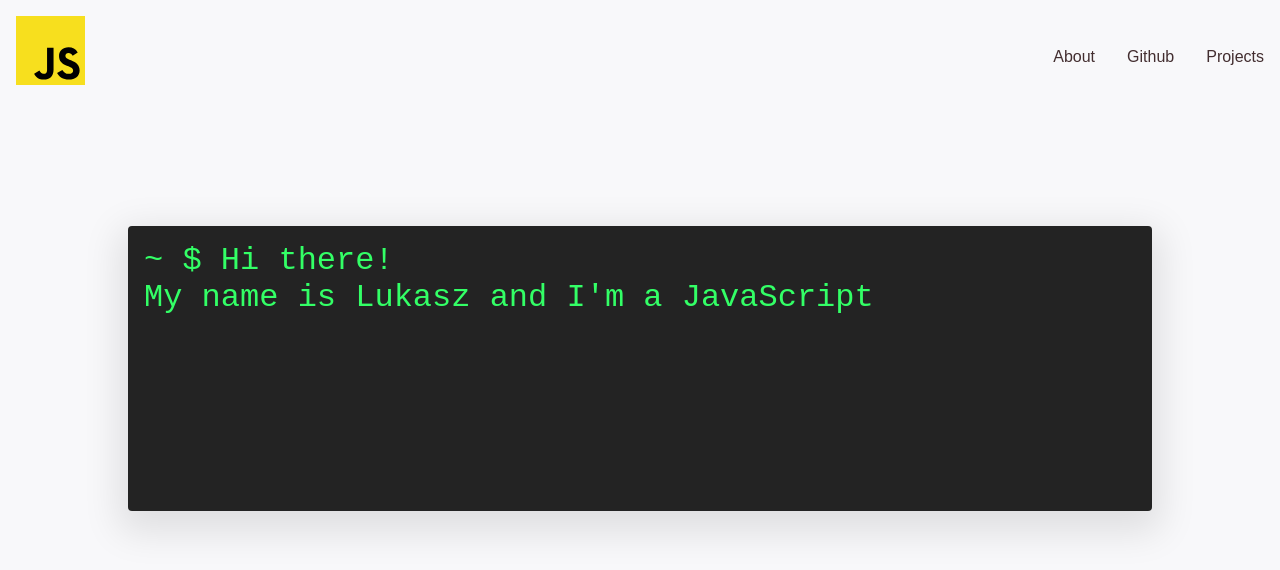
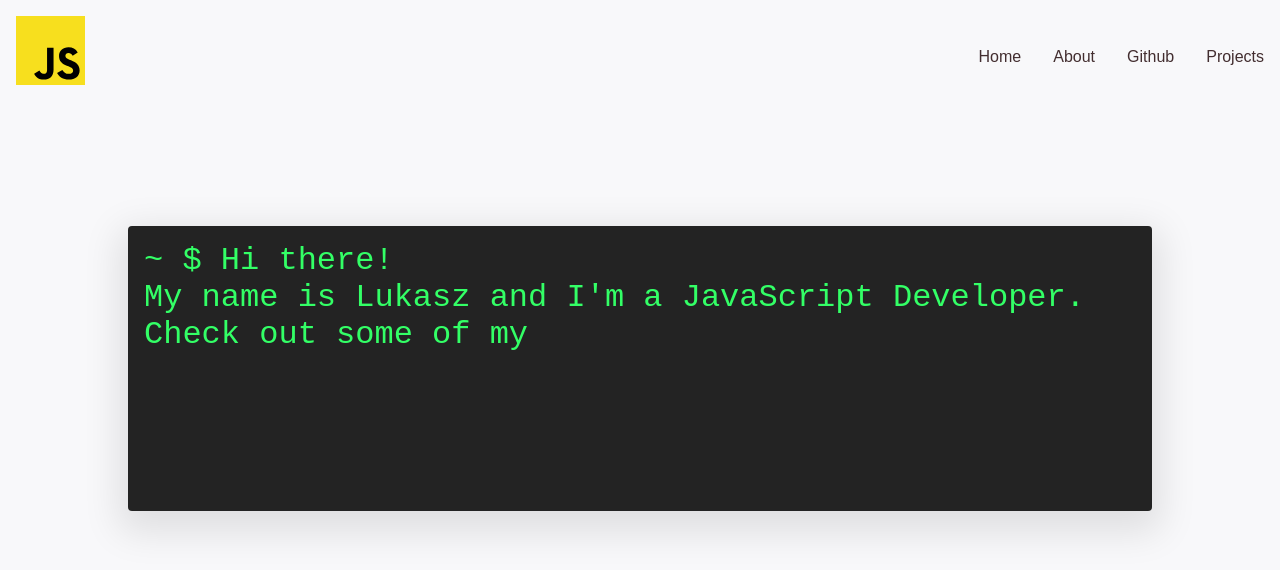
Before and after one commit to kapicaluk/homepage, a React (Create React App) app: page / in a window 1280 px wide. Shown: the top 570 px of the page. Built offline with nearby package versions, Linux system fonts and the light colour scheme.

Commit message:
typewriter effect in react

```diff
--- /dev/null
+++ b/src/About.js
@@ -0,0 +1,11 @@
+import React, { Component } from "react";
+import Typing from "react-typing-animation";
+class About extends Component {
+  render() {
+    return <div>
+      <h1>Abouuut</h1>
+      </div>;
+  }
+}
+
+export default About;
--- a/src/App.css
+++ b/src/App.css
@@ -1,9 +1,8 @@
-/* nav specialized to landing page */
 
 .logo {
   background: url('./assets/logo.svg') no-repeat;
   background-size: contain;
-  margin: -1rem -15px -3px 1rem
+  margin: -1rem -15px -3px 1rem;
 }
 
 nav {
--- a/src/App.js
+++ b/src/App.js
@@ -1,34 +1,25 @@
 import React, { Component } from "react";
 import "./App.css";
+import Home from "./Home"
+import Projects from './Projects'
+import About from './About'
+import {BrowserRouter as Router, Route, Switch  } from "react-router-dom";
 import Navigation from "./Navigation";
 
 class App extends Component {
   render() {
-    let i = 0;
-    let txt = ` Hi there!
-    My name is Lukasz and I'm a JavaScript Developer.
-
-    Check out some of my projects.  `;
-    let speed = 60;
-
-    function typeItOut() {
-      if (i < txt.length) {
-        document.getElementsByClassName("demo")[0].innerHTML += txt.charAt(i);
-        i++;
-        setTimeout(typeItOut, speed);
-      }
-    }
-    setTimeout(typeItOut, 1800);
-
-    return <div>
-        <Navigation />
-        <div className="hero" />
-        <div className="hero__terminal">
-          <pre>
-            <code className="shell-session demo">~ $</code>
-          </pre>
-        </div>
-      </div>;
+    return(
+      <Router>
+      <div>
+      <Navigation />
+      <Switch>
+      <Route exact path="/" component={Home}></Route>
+      <Route path="/about" component={About}></Route>
+      <Route exact path="/projects" componen={Projects}></Route>
+      </Switch>
+      </div>
+      </Router>
+    )
   }
 }
 
--- /dev/null
+++ b/src/Home.js
@@ -0,0 +1,56 @@
+import React, { Component } from "react";
+import "./App.css";
+import Navigation from "./Navigation";
+
+class Home extends Component {
+  constructor(props) {
+    super(props);
+    this.state = {
+      text: ` Hi there!
+    My name is Lukasz and I'm a JavaScript Developer.
+    Check out some of my projects.  `,
+      textDisplay: ""
+    };
+    this.displayTextLength = 0;
+    this.typing = this.typing.bind(this);
+  }
+
+  componentDidMount() {
+    setTimeout(this.typing, 500);
+  }
+
+  typing() {
+    //text that is currently being typed
+    let textToType = this.state.text;
+    //typed text that will be displayed
+    let textDisplay = textToType.substr(0, this.displayTextLength++);
+
+    //set the textDisplay state
+    this.setState({ textDisplay });
+
+    //if all of the textToType hasn't displayed, keep typing
+    if (this.displayTextLength < textToType.length + 1) {
+      this.typeTimeout = setTimeout(this.typing, 50);
+    } else {
+      this.displayTextLength = textToType.length;
+      this.setState({ displayText: textToType });
+    }
+  }
+  render() {
+    const { textDisplay } = this.state;
+
+    return (
+      <div>
+        <div className="hero" />
+        <div className="hero__terminal">
+          {console.log(this.state)}
+          <pre>
+            <code className="shell-session demo">~ ${textDisplay}</code>
+          </pre>
+        </div>
+      </div>
+    );
+  }
+}
+
+export default Home;
--- a/src/Navigation.js
+++ b/src/Navigation.js
@@ -1,6 +1,8 @@
 import React, { Component } from "react";
+import {Link} from "react-router-dom"
 import logo from "./assets/logo.svg";
-
+import About from "./About";
+import App from "./App";
 
 class Navigation extends Component {
   render() {
@@ -12,9 +14,10 @@ class Navigation extends Component {
               <span />
             </div>
             <li className="menu__item">
-              <a href="doc.html" className="link link--dark">
-                <i className="fa fa-book" /> About
-              </a>
+              <Link to="/">Home</Link>
+            </li>
+            <li className="menu__item">
+              <Link to="/about">About</Link>
             </li>
             <li className="menu__item">
               <a href="https://github.com/kapicaluk" className="link link--dark">
@@ -22,13 +25,12 @@ class Navigation extends Component {
               </a>
             </li>
             <li className="menu__item">
-              <a href="https://github.com/kapicaluk" className="link link--dark">
-                <i className="fa fa-github" /> Projects
-              </a>
+              <Link to="/projects">Projects</Link>
             </li>
           </ul>
         </nav>
-        </div>
+        <div />
+      </div>;
   }
 }
 
--- /dev/null
+++ b/src/Projects.js
@@ -0,0 +1,14 @@
+import React, { Component } from "react";
+import logo from "./assets/logo.svg";
+
+class Projects extends Component {
+  render() {
+    return (
+      <div className="main">
+        <h1>Projects</h1>
+      </div>
+    );
+  }
+}
+
+export default Projects;
```
Also changed, not shown: src/HeroText.js (added, +16 -0 lines).
